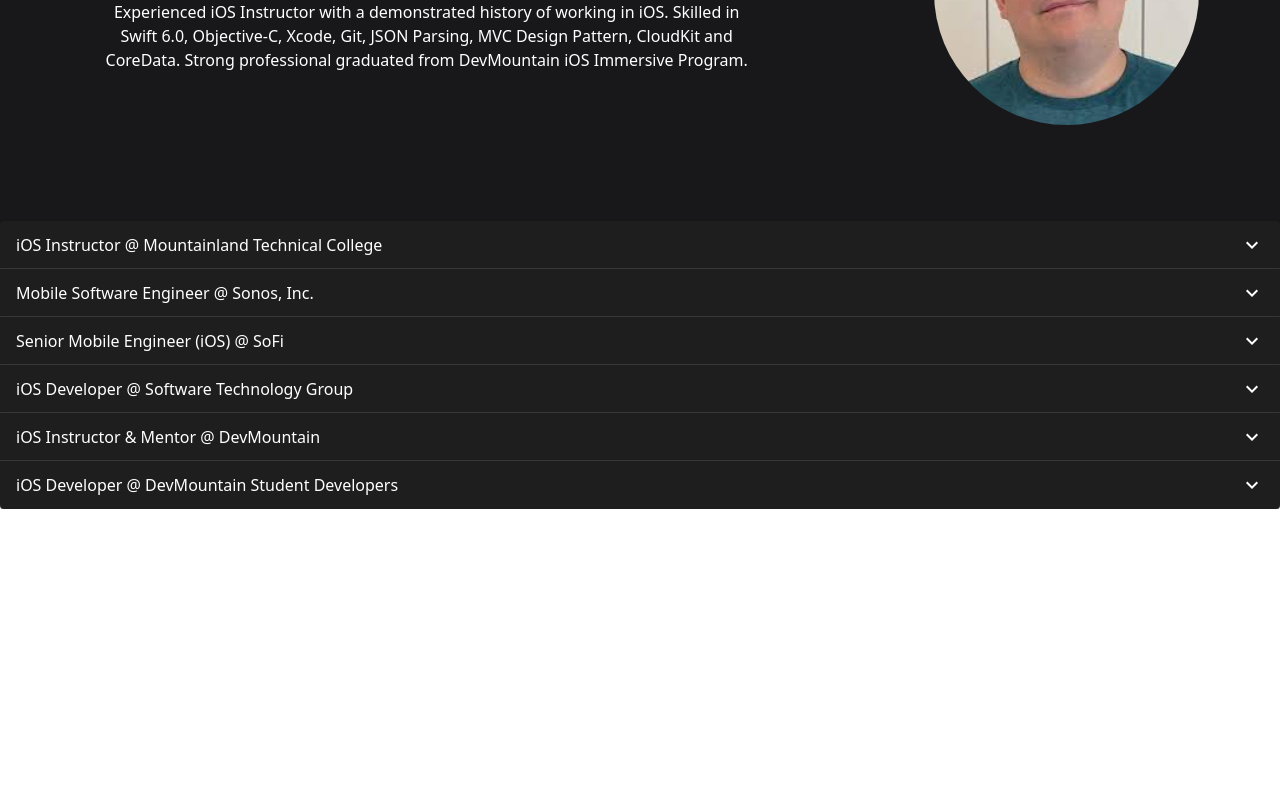
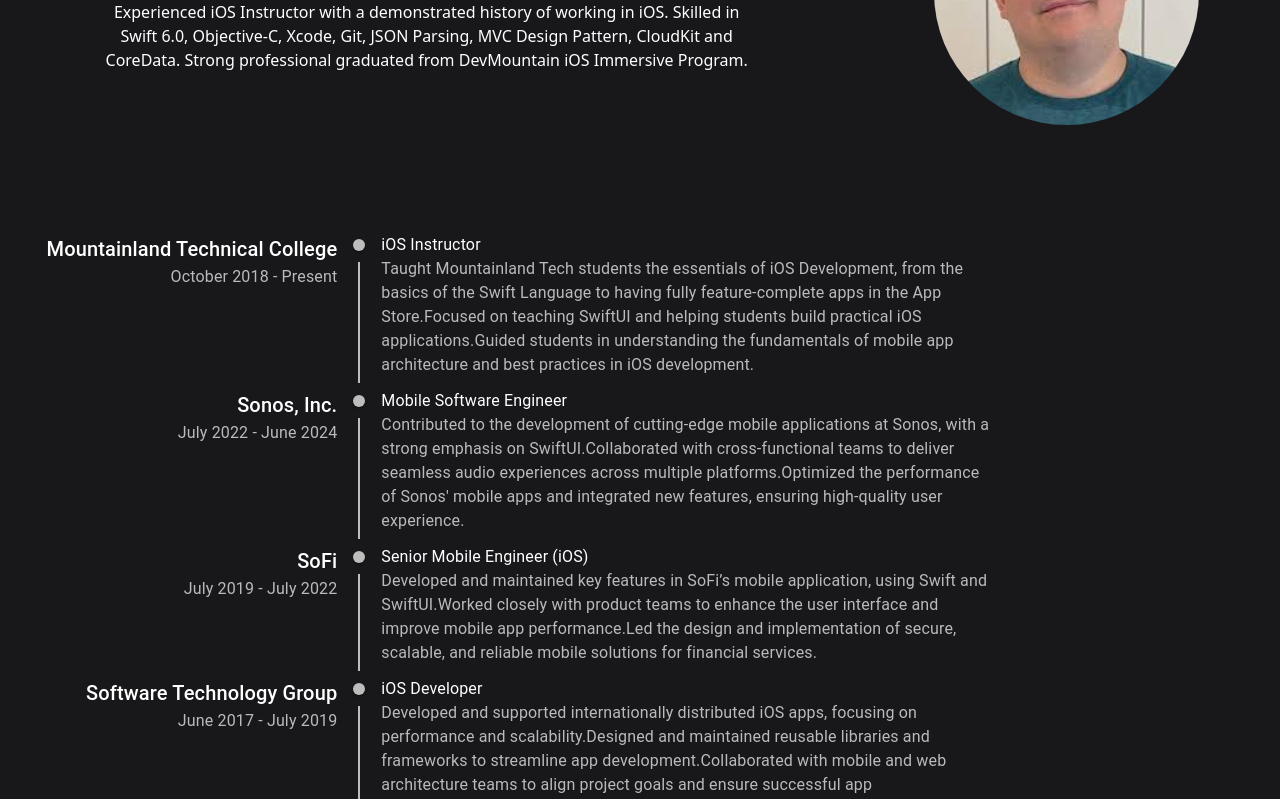
Before and after one commit to mcmullinboy15/IS5700-F2024-Lawfirm, a React (Vite) app: page /ryanplitt in a window 1280 px wide. Shown: the part 340-1139 px from the top of the page. Before the commit the page ends 849 px from the top, so only its background shows below. Built offline with nearby package versions, Linux system fonts and the light colour scheme.

Commit message:
Adds ryanplitt timeline

```diff
--- a/package.json
+++ b/package.json
@@ -13,6 +13,7 @@
     "@emotion/react": "^11.13.3",
     "@emotion/styled": "^11.13.0",
     "@mui/icons-material": "^6.1.1",
+    "@mui/lab": "^6.0.0-beta.10",
     "@mui/material": "^6.1.1",
     "react": "^18.3.1",
     "react-dom": "^18.3.1",
--- a/src/components/Layout.jsx
+++ b/src/components/Layout.jsx
@@ -3,7 +3,7 @@
 
 export default function Layout({ children }) {
 	return (
-    <div className="h-svh bg-background-dark text-white">
+		<div className="min-h-screen bg-background-dark text-white">
 			<Header>
 				<HeaderButton href="/">Home</HeaderButton>
 				<HeaderButton href="/mcmullinboy15">Mcmullinboy15 </HeaderButton>
--- a/src/portfolios/ryanplitt.jsx
+++ b/src/portfolios/ryanplitt.jsx
@@ -1,9 +1,14 @@
 import * as React from "react";
-import Accordion from "@mui/material/Accordion";
-import AccordionSummary from "@mui/material/AccordionSummary";
-import AccordionDetails from "@mui/material/AccordionDetails";
+import Timeline from "@mui/lab/Timeline";
+import TimelineItem from "@mui/lab/TimelineItem";
+import TimelineSeparator from "@mui/lab/TimelineSeparator";
+import TimelineConnector from "@mui/lab/TimelineConnector";
+import TimelineContent from "@mui/lab/TimelineContent";
+import TimelineDot from "@mui/lab/TimelineDot";
+import TimelineOppositeContent, {
+	timelineOppositeContentClasses,
+} from "@mui/lab/TimelineOppositeContent";
 import Typography from "@mui/material/Typography";
-import ExpandMoreIcon from "@mui/icons-material/ExpandMore";
 
 const data = {
 	experience: [
@@ -108,23 +113,35 @@
 					/>
 				</div>
 			</div>
-			<div className="mt-24">
-				{data.experience.map((exp, index) => (
-					<Accordion>
-						<AccordionSummary expandIcon={<ExpandMoreIcon />}>
-							<p>
-								{exp.jobTitle} @ {exp.companyName}
-							</p>
-						</AccordionSummary>
-						<AccordionDetails>
-							<ul>
-								{exp.description.map((desc, index) => (
-									<li key={index}>{desc}</li>
-								))}
-							</ul>
-						</AccordionDetails>
-					</Accordion>
-				))}
+			<div className="py-24 w-4/5">
+				<Timeline
+					sx={{
+						[`& .${timelineOppositeContentClasses.root}`]: {
+							flex: 0.5,
+						},
+					}}
+				>
+					{data.experience.map((exp) => (
+						<TimelineItem>
+							<TimelineOppositeContent variant="h6">
+								<Typography variant="h7" component="span">
+									{exp.companyName}
+								</Typography>
+								<Typography color="text.secondary">{exp.dates}</Typography>
+							</TimelineOppositeContent>
+							<TimelineSeparator>
+								<TimelineDot />
+								<TimelineConnector />
+							</TimelineSeparator>
+							<TimelineContent>
+								<Typography variant="h7" component="span">
+									{exp.jobTitle}
+								</Typography>
+								<Typography color="text.secondary">{exp.description}</Typography>
+							</TimelineContent>
+						</TimelineItem>
+					))}
+				</Timeline>
 			</div>
 		</>
 	);
```
Lines whose indentation alone changed are shown as unchanged.
